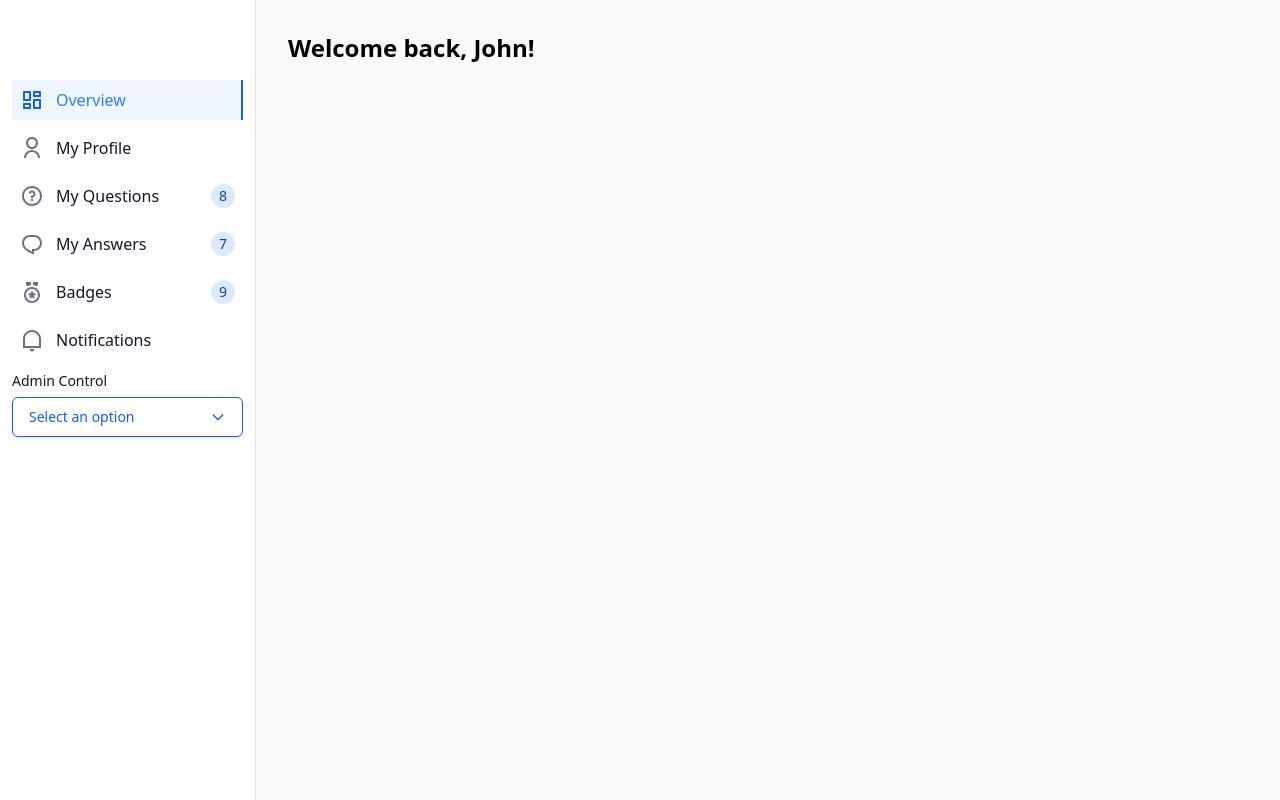
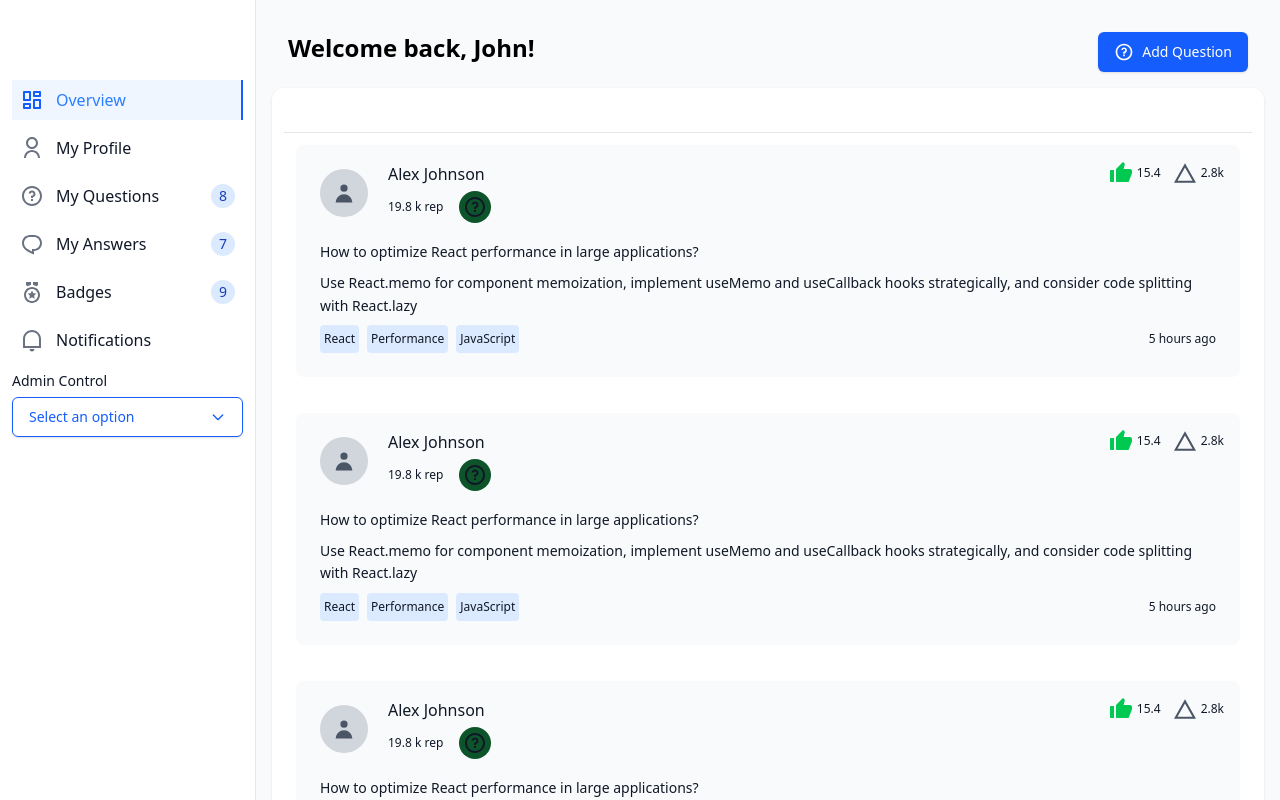
Before and after one commit to Zack-Pro-Ver/Knowledge-Sharing-Portal, a React (Vite) app: page /overview in a window 1280 px wide. Built offline with nearby package versions, Linux system fonts and the light colour scheme.

Commit message:
added top activity cards

```diff
--- a/src/elements/Card/index.tsx
+++ b/src/elements/Card/index.tsx
@@ -37,6 +37,7 @@ export const Card: React.FC<CardProps> = ({
 // Card Header Component
 export const CardHeader: React.FC<CardHeaderProps> = ({
   title,
+  children,
   subheader,
   avatar,
   action,
--- a/src/elements/IconWrapper/index.tsx
+++ b/src/elements/IconWrapper/index.tsx
@@ -6,7 +6,7 @@ interface Props {
 export const IconWrapper = ({ bgColor, children, className = "" }: Props) => {
   return (
     <div
-      className={`w-12 h-12 rounded-full flex items-center justify-center ${bgColor} ${className}`}
+      className={`w-8 h-8 rounded-full flex items-center justify-center ${bgColor} ${className}`}
     >
       {children}
     </div>
--- /dev/null
+++ b/src/pages/Overview/TopAnswersCard/index.tsx
@@ -0,0 +1,162 @@
+import React from "react";
+import { Button } from "../../../elements";
+import Card, { CardHeader } from "../../../elements/Card";
+import { IconWrapper } from "../../../elements/IconWrapper";
+import Stack from "../../../elements/Stack";
+import Typography from "../../../elements/Typography";
+import { TopAnswersCardStats } from "./topanswerstats";
+import type { RemixiconComponentType } from "@remixicon/react";
+
+interface Props {
+  image?: React.ReactNode;
+  title: string;
+  description: number;
+  likes?: number;
+  views?: number;
+  topic: string;
+  subtopic: string;
+  tag1: string;
+  tag2: string;
+  tag3: string;
+  action?: number;
+  bgColor?: string;
+  iconColor: string;
+  likesIcon?: RemixiconComponentType;
+  Icon?: RemixiconComponentType;
+  viewsIcon?: RemixiconComponentType;
+}
+
+export const TopAnswersCard = () => {
+  return (
+    <Card className="w-110-h-180 p-3">
+      <CardHeader>
+        <Stack direction="row" justify-content alignItems="center">
+          <Typography variant="h6">Add Questions</Typography>
+          <Button variant="text">View All</Button>
+        </Stack>
+      </CardHeader>
+
+      <Stack direction="column" spacing={3}>
+        {TopAnswersCardStats.map(
+          (
+            {
+              image,
+              title,
+              description,
+              likes,
+              views,
+              topic,
+              subtopic,
+              tag1,
+              tag2,
+              tag3,
+              action,
+              bgColor,
+              iconColor,
+              Icon,
+              likesIcon,
+              viewsIcon,
+            }: Props,
+            index
+          ) => (
+            <Stack key={index} direction="column" spacing={3} className="p-3">
+              <Stack
+                direction="column"
+                spacing={2}
+                className="bg-gray-50 p-4 rounded-lg"
+              >
+                <Stack
+                  direction="row"
+                  justifyContent="space-between"
+                  alignItems="flex-start"
+                >
+                  <Stack direction="row" spacing={3} alignItems="flex-start">
+                    {image && <div className="p-2">{image}</div>}
+
+                    <Stack direction="column" spacing={1}>
+                      <Typography variant="subtitle1" fontWeight="medium">
+                        {title}
+                      </Typography>
+                      <Stack direction="row" spacing={4} alignItems="center">
+                        {description && description > 0 && (
+                          <Typography variant="caption">
+                            {description} k rep
+                          </Typography>
+                        )}
+                        {Icon && (
+                          <IconWrapper bgColor={bgColor || ""}>
+                            {Icon && <Icon className={iconColor} />}
+                          </IconWrapper>
+                        )}
+                      </Stack>
+                    </Stack>
+                  </Stack>
+
+                  <Stack direction="row" spacing={3} alignItems="center">
+                    <Stack direction="row" spacing={1} alignItems="center">
+                      {likesIcon && (
+                        <i className="text-green-500">
+                          {React.createElement(likesIcon)}
+                        </i>
+                      )}
+                      <Typography variant="caption" fontWeight="medium">
+                        {likes}
+                      </Typography>
+                    </Stack>
+                    <Stack direction="row" spacing={1} alignItems="center">
+                      {viewsIcon && (
+                        <i className="text-gray-600">
+                          {React.createElement(viewsIcon)}
+                        </i>
+                      )}
+                      <Typography variant="caption">
+                        {views && views > 0 ? `${views}k` : null}
+                      </Typography>
+                    </Stack>
+                  </Stack>
+                </Stack>
+
+                <Stack direction="column" spacing={2} className="p-2">
+                  <Typography variant="subtitle2" fontWeight="medium">
+                    {topic}
+                  </Typography>
+                  <Typography variant="body2">{subtopic}</Typography>
+
+                  <Stack
+                    direction="row"
+                    justifyContent="space-between"
+                    alignItems="center"
+                  >
+                    <Stack direction="row" spacing={2}>
+                      <Typography
+                        variant="caption"
+                        className="bg-blue-100 text-blue-600 p-1 rounded"
+                      >
+                        {tag1}
+                      </Typography>
+                      <Typography
+                        variant="caption"
+                        className="bg-blue-100 text-blue-600 p-1 rounded"
+                      >
+                        {tag2}
+                      </Typography>
+                      <Typography
+                        variant="caption"
+                        className="bg-blue-100 text-blue-600 p-1 rounded"
+                      >
+                        {tag3}
+                      </Typography>
+                    </Stack>
+                    <Typography variant="caption">
+                      {action && action > 0 ? `${action} hours ago` : null}
+                    </Typography>
+                  </Stack>
+                </Stack>
+              </Stack>
+            </Stack>
+          )
+        )}
+      </Stack>
+    </Card>
+  );
+};
--- /dev/null
+++ b/src/pages/Overview/TopAnswersCard/topanswerstats.tsx
@@ -0,0 +1,86 @@
+import { RiQuestionLine, RiThumbUpFill, RiVercelLine } from "@remixicon/react";
+import Avatar from "../../../elements/Avatar";
+
+export const TopAnswersCardStats = [
+  {
+    image: <Avatar />,
+
+    title: "Alex Johnson",
+
+    description: 19.8,
+
+    likes: 15.4,
+    likesIcon: RiThumbUpFill,
+    viewsIcon: RiVercelLine,
+    views: 2.8,
+
+    topic: "How to optimize React performance in large applications?",
+
+    subtopic:
+      "Use React.memo for component memoization, implement useMemo and useCallback hooks strategically, and consider code splitting with React.lazy",
+
+    tag1: "React",
+
+    tag2: "Performance",
+    tag3: "JavaScript",
+
+    action: 5,
+    iconColor: "rgb(147 51 234/var(--tw-text-opacity,1))",
+    bgColor: "bg-green-900",
+    Icon: RiQuestionLine,
+  },
+
+  {
+    image: <Avatar />,
+
+    title: "Alex Johnson",
+
+    description: 19.8,
+
+    likes: 15.4,
+    views: 2.8,
+
+    topic: "How to optimize React performance in large applications?",
+
+    subtopic:
+      "Use React.memo for component memoization, implement useMemo and useCallback hooks strategically, and consider code splitting with React.lazy",
+
+    tag1: "React",
+
+    tag2: "Performance",
+    tag3: "JavaScript",
+
+    action: 5,
+    iconColor: "rgb(147 51 234/var(--tw-text-opacity,1))",
+    bgColor: "bg-green-900",
+    Icon: RiQuestionLine,
+    likesIcon: RiThumbUpFill,
+    viewsIcon: RiVercelLine,
+  },
+  {
+    image: <Avatar />,
+    title: "Alex Johnson",
+
+    description: 19.8,
+
+    likes: 15.4,
+    views: 2.8,
+
+    topic: "How to optimize React performance in large applications?",
+
+    subtopic:
+      "Use React.memo for component memoization, implement useMemo and useCallback hooks strategically, and consider code splitting with React.lazy",
+
+    tag1: "React",
+
+    tag2: "Performance",
+    tag3: "JavaScript",
+
+    action: 5,
+    iconColor: "rgb(147 51 234/var(--tw-text-opacity,1))",
+    bgColor: "bg-green-900",
+    Icon: RiQuestionLine,
+    likesIcon: RiThumbUpFill,
+    viewsIcon: RiVercelLine,
+  },
+];
--- a/src/pages/Overview/index.tsx
+++ b/src/pages/Overview/index.tsx
@@ -1,16 +1,17 @@
 import { RiQuestionLine } from "@remixicon/react";
 import { Header } from "../../components/Header";
+import { TopAnswersCard } from "./TopAnswersCard";
 
 export const Overview = () => {
   return (
     <>
       <Header
         buttonText="Add Question"
-        // description="Here's what's happening with your account"
+        showButton={true} // Added required property
         icon={<RiQuestionLine size="medium" />}
-        title="Welcome back, John!
-"
+        title="Welcome back, John!"
       />
+      <TopAnswersCard />
     </>
   );
 };
```
Also changed, not shown: src/elements/Card/Card.styles.ts (+54 -70 lines).
